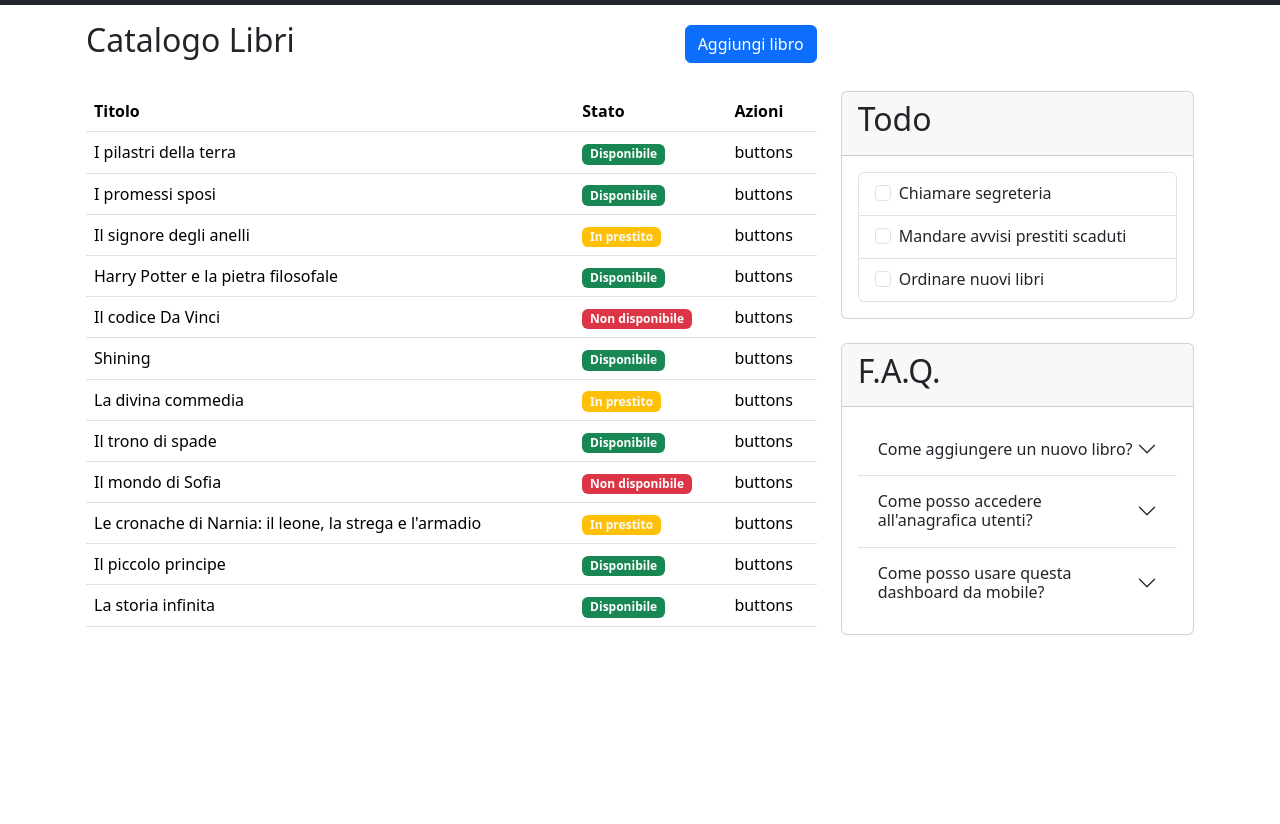
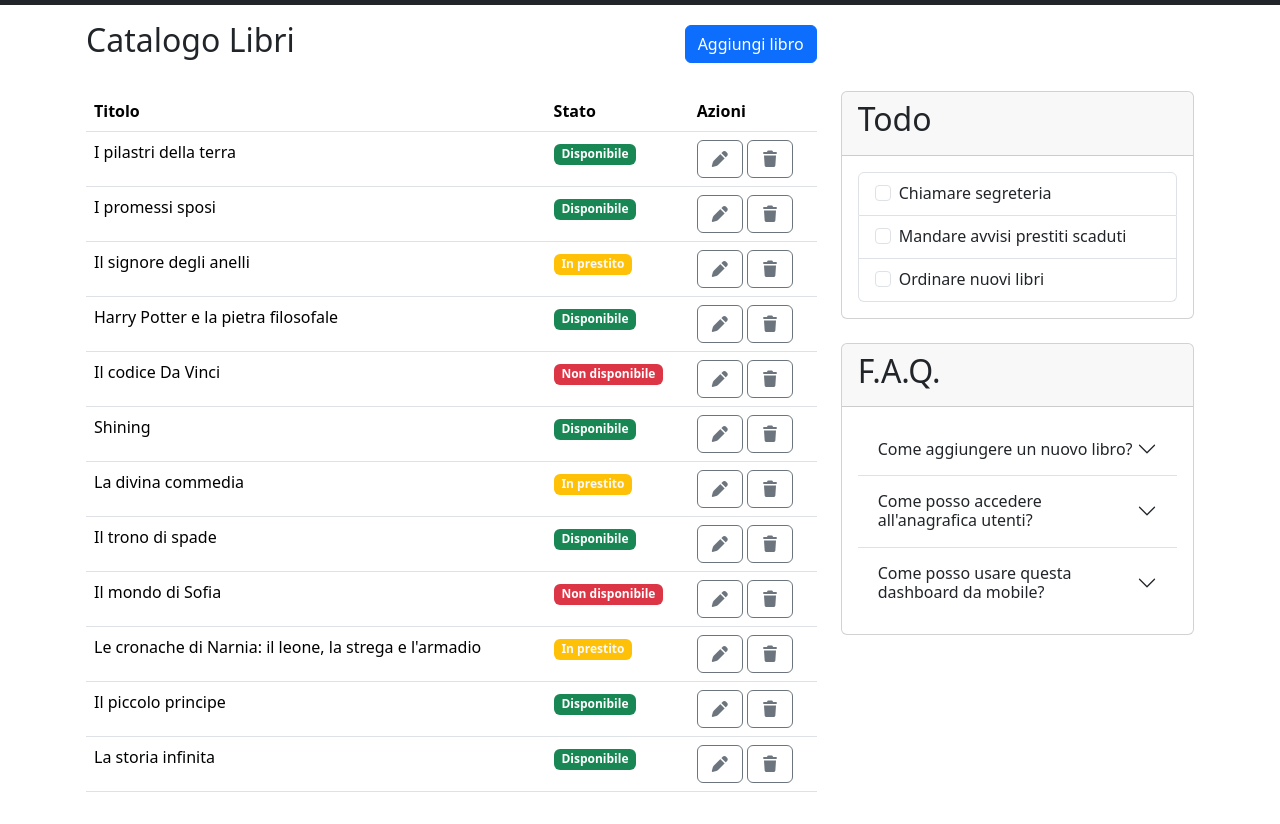
Before and after one commit to christiantondo/html-css-bootstrap-dashboard, a plain HTML site: page index.html in a window 1280 px wide. Shown: the part 71-895 px from the top of the page. Before the commit the page ends 800 px from the top, so only its background shows below. Drawn offline with nearby package versions, Linux system fonts and the light colour scheme.

Commit message:
list buttons added

```diff
--- a/index.html
+++ b/index.html
@@ -81,62 +81,90 @@
               <tr>
                 <td>I pilastri della terra</td>
                 <td><span class="badge text-bg-success">Disponibile</span></td>
-                <td>buttons</td>
+                <td>
+                  <button type="button" class="btn btn-outline-secondary"><i class="fa-solid fa-pen"></i></button>
+                  <button type="button" class="btn btn-outline-secondary"><i class="fa-solid fa-trash"></i></button>
+                </td>
               </tr>
               <tr>
                 <td>I promessi sposi</td>
                 <td><span class="badge text-bg-success">Disponibile</span></td>
-                <td>buttons</td>
+                <td>
+                  <button type="button" class="btn btn-outline-secondary"><i class="fa-solid fa-pen"></i></button>
+                  <button type="button" class="btn btn-outline-secondary"><i class="fa-solid fa-trash"></i></button>
+                </td>
               </tr>
               <tr>
                 <td>Il signore degli anelli</td>
                 <td><span class="badge text-bg-warning text-light">In prestito</span></td>
-                <td>buttons</td>
+                <td>
+                  <button type="button" class="btn btn-outline-secondary"><i class="fa-solid fa-pen"></i></button>
+                  <button type="button" class="btn btn-outline-secondary"><i class="fa-solid fa-trash"></i></button>
+                </td>
               </tr>
               <tr>
                 <td>Harry Potter e la pietra filosofale</td>
                 <td><span class="badge text-bg-success">Disponibile</span></td>
-                <td>buttons</td>
+                <td>
+                  <button type="button" class="btn btn-outline-secondary"><i class="fa-solid fa-pen"></i></button>
+                  <button type="button" class="btn btn-outline-secondary"><i class="fa-solid fa-trash"></i></button>
+                </td>
               </tr>
               <tr>
                 <td>Il codice Da Vinci</td>
                 <td><span class="badge text-bg-danger">Non disponibile</span></td>
-                <td>buttons</td>
+                <td><button type="button" class="btn btn-outline-secondary"><i class="fa-solid fa-pen"></i></button>
+                  <button type="button" class="btn btn-outline-secondary"><i class="fa-solid fa-trash"></i></button>
+                </td>
               </tr>
               <tr>
                 <td>Shining</td>
                 <td><span class="badge text-bg-success">Disponibile</span></td>
-                <td>buttons</td>
+                <td><button type="button" class="btn btn-outline-secondary"><i class="fa-solid fa-pen"></i></button>
+                  <button type="button" class="btn btn-outline-secondary"><i class="fa-solid fa-trash"></i></button>
+                </td>
               </tr>
               <tr>
                 <td>La divina commedia</td>
                 <td><span class="badge text-bg-warning text-light">In prestito</span></td>
-                <td>buttons</td>
+                <td><button type="button" class="btn btn-outline-secondary"><i class="fa-solid fa-pen"></i></button>
+                  <button type="button" class="btn btn-outline-secondary"><i class="fa-solid fa-trash"></i></button>
+                </td>
               </tr>
               <tr>
                 <td>Il trono di spade</td>
                 <td><span class="badge text-bg-success">Disponibile</span></td>
-                <td>buttons</td>
+                <td><button type="button" class="btn btn-outline-secondary"><i class="fa-solid fa-pen"></i></button>
+                  <button type="button" class="btn btn-outline-secondary"><i class="fa-solid fa-trash"></i></button>
+                </td>
               </tr>
               <tr>
                 <td>Il mondo di Sofia</td>
                 <td><span class="badge text-bg-danger">Non disponibile</span></td>
-                <td>buttons</td>
+                <td><button type="button" class="btn btn-outline-secondary"><i class="fa-solid fa-pen"></i></button>
+                  <button type="button" class="btn btn-outline-secondary"><i class="fa-solid fa-trash"></i></button>
+                </td>
               </tr>
               <tr>
                 <td>Le cronache di Narnia: il leone, la strega e l'armadio</td>
                 <td><span class="badge text-bg-warning text-light">In prestito</span></td>
-                <td>buttons</td>
+                <td><button type="button" class="btn btn-outline-secondary"><i class="fa-solid fa-pen"></i></button>
+                  <button type="button" class="btn btn-outline-secondary"><i class="fa-solid fa-trash"></i></button>
+                </td>
               </tr>
               <tr>
                 <td>Il piccolo principe</td>
                 <td><span class="badge text-bg-success">Disponibile</span></td>
-                <td>buttons</td>
+                <td><button type="button" class="btn btn-outline-secondary"><i class="fa-solid fa-pen"></i></button>
+                  <button type="button" class="btn btn-outline-secondary"><i class="fa-solid fa-trash"></i></button>
+                </td>
               </tr>
               <tr>
                 <td>La storia infinita</td>
                 <td><span class="badge text-bg-success">Disponibile</span></td>
-                <td>buttons</td>
+                <td><button type="button" class="btn btn-outline-secondary"><i class="fa-solid fa-pen"></i></button>
+                  <button type="button" class="btn btn-outline-secondary"><i class="fa-solid fa-trash"></i></button>
+                </td>
               </tr>
             </tbody>
           </table>
```
